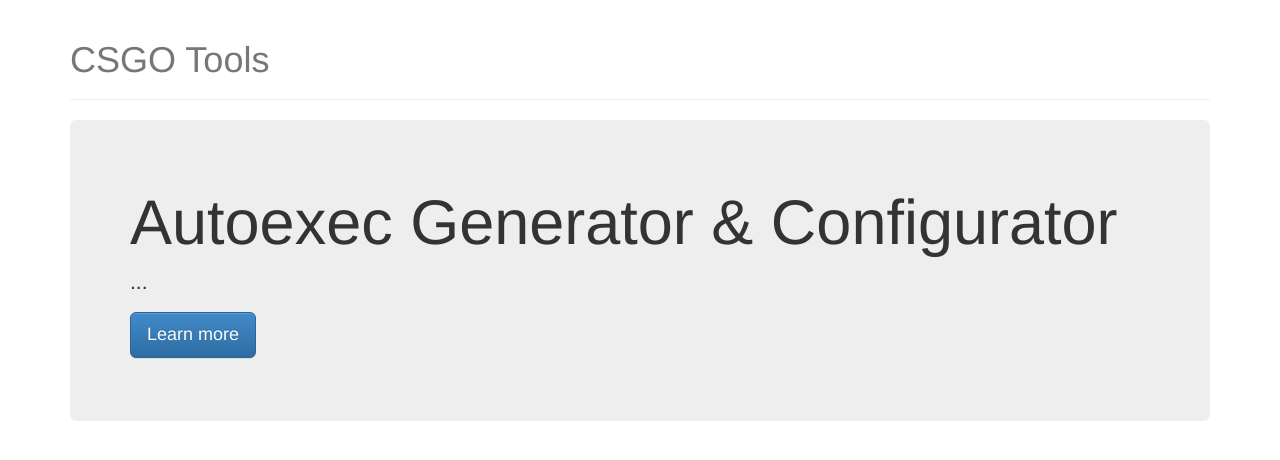
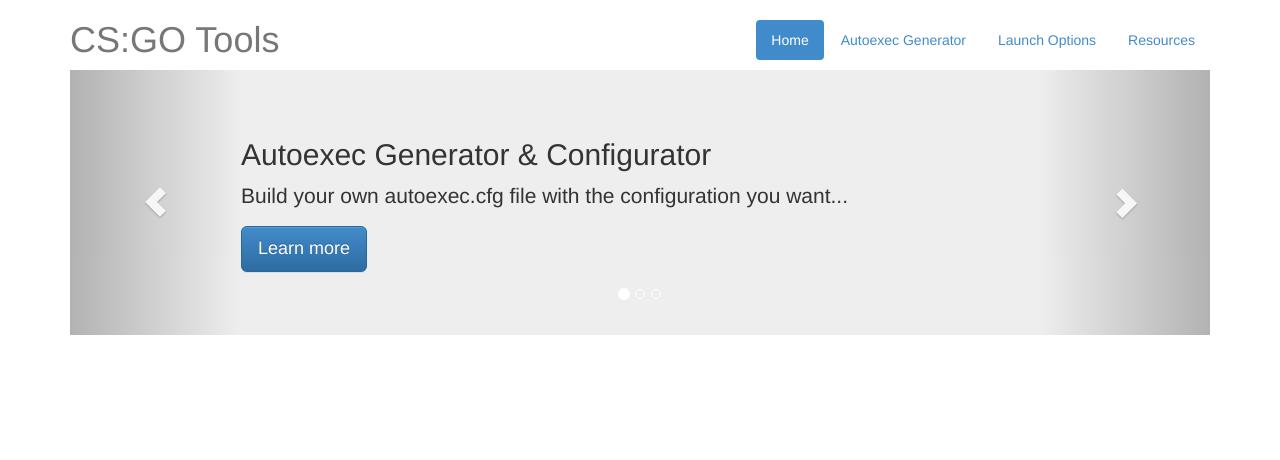
Before and after one commit to jrapakko/csgo, a Jekyll site: the page built from src/index.html, in a window 1280 px wide. Shown: the top 460 px of the page. Built offline with Jekyll 4.4.1, drawn with Linux system fonts in a browser that asks for light colours; nearby versions of some CDN libraries.

Commit message:
added css file and built carousel for index page

```diff
--- a/src/_includes/css.html
+++ b/src/_includes/css.html
@@ -8,3 +8,5 @@
     <script src="https://oss.maxcdn.com/html5shiv/3.7.2/html5shiv.min.js"></script>
     <script src="https://oss.maxcdn.com/respond/1.4.2/respond.min.js"></script>
 <![endif]-->
+
+<link href="css/styles.css" rel="stylesheet">
--- a/src/_includes/header.html
+++ b/src/_includes/header.html
@@ -1 +1,7 @@
-<h1 class="text-muted">CSGO Tools</h1>
+<ul class="nav nav-pills pull-right">
+  <li class="active"><a href="#">Home</a></li>
+  <li><a href="#">Autoexec Generator</a></li>
+  <li><a href="#">Launch Options</a></li>
+  <li><a href="#">Resources</a></li>
+</ul>
+<h1 class="text-muted">CS:GO Tools</h1>
--- a/src/_layouts/default.html
+++ b/src/_layouts/default.html
@@ -7,7 +7,7 @@
     </head>
     <body role="document" style="zoom: 1;">
         <div class="container">
-            <div class="page-header">
+            <div class="header">
                 {% include header.html %}
             </div>
             <div class="page-content">
--- /dev/null
+++ b/src/css/styles.css
@@ -0,0 +1,31 @@
+.carousel-jumbotron {
+    padding: 30px 15%;
+    color: inherit;
+    background-color: #eee;
+}
+.carousel-jumbotron h1,
+.carousel-jumbotron .h1 {
+    color: inherit;
+}
+.carousel-jumbotron p {
+    margin-bottom: 15px;
+    font-size: 21px;
+    font-weight: 200;
+}
+.carousel-jumbotron > hr {
+    border-top-color: #d5d5d5;
+}
+.carousel-jumbotron .container {
+    max-width: 100%;
+}
+
+@media screen and (min-width: 768px) {
+    .carousel-jumbotron {
+        padding-top: 48px;
+        padding-bottom: 48px;
+    }
+    .carousel-jumbotron h1,
+    .carousel-jumbotron .h1 {
+        font-size: 63px;
+    }
+}
--- a/src/index.html
+++ b/src/index.html
@@ -2,8 +2,44 @@
 layout: default
 title: "Counter-Strike: Global Offensive Autoexec Generator & Configurator"
 ---
-<div class="jumbotron">
-    <h1>Autoexec Generator &amp; Configurator</h1>
-    <p>...</p>
-    <p><a class="btn btn-primary btn-lg" role="button">Learn more</a></p>
+<div id="carousel-front-page" class="carousel slide" data-ride="carousel">
+    <!-- Indicators -->
+    <ol class="carousel-indicators">
+        <li data-target="#carousel-front-page" data-slide-to="0" class="active"></li>
+        <li data-target="#carousel-front-page" data-slide-to="1"></li>
+        <li data-target="#carousel-front-page" data-slide-to="2"></li>
+    </ol>
+
+    <!-- Wrapper for slides -->
+    <div class="carousel-inner">
+        <div class="item active">
+            <div class="carousel-jumbotron">
+                <h2>Autoexec Generator &amp; Configurator</h2>
+                <p>Build your own autoexec.cfg file with the configuration you want...</p>
+                <p><a class="btn btn-primary btn-lg" role="button">Learn more</a></p>
+            </div>
+        </div>
+        <div class="item">
+            <div class="carousel-jumbotron">
+                <h2>Launch Options</h2>
+                <p>Information about common launch options and what they do...</p>
+                <p><a class="btn btn-primary btn-lg" role="button">Learn more</a></p>
+            </div>
+        </div>
+        <div class="item">
+            <div class="carousel-jumbotron">
+                <h2>Resources</h2>
+                <p>Crosshair design, map callouts, how to improve, etc. for CS:GO...</p>
+                <p><a class="btn btn-primary btn-lg" role="button">Learn more</a></p>
+            </div>
+        </div>
+    </div>
+
+    <!-- Controls -->
+    <a class="left carousel-control" href="#carousel-front-page" role="button" data-slide="prev">
+        <span class="glyphicon glyphicon-chevron-left"></span>
+    </a>
+    <a class="right carousel-control" href="#carousel-front-page" role="button" data-slide="next">
+        <span class="glyphicon glyphicon-chevron-right"></span>
+    </a>
 </div>
```
